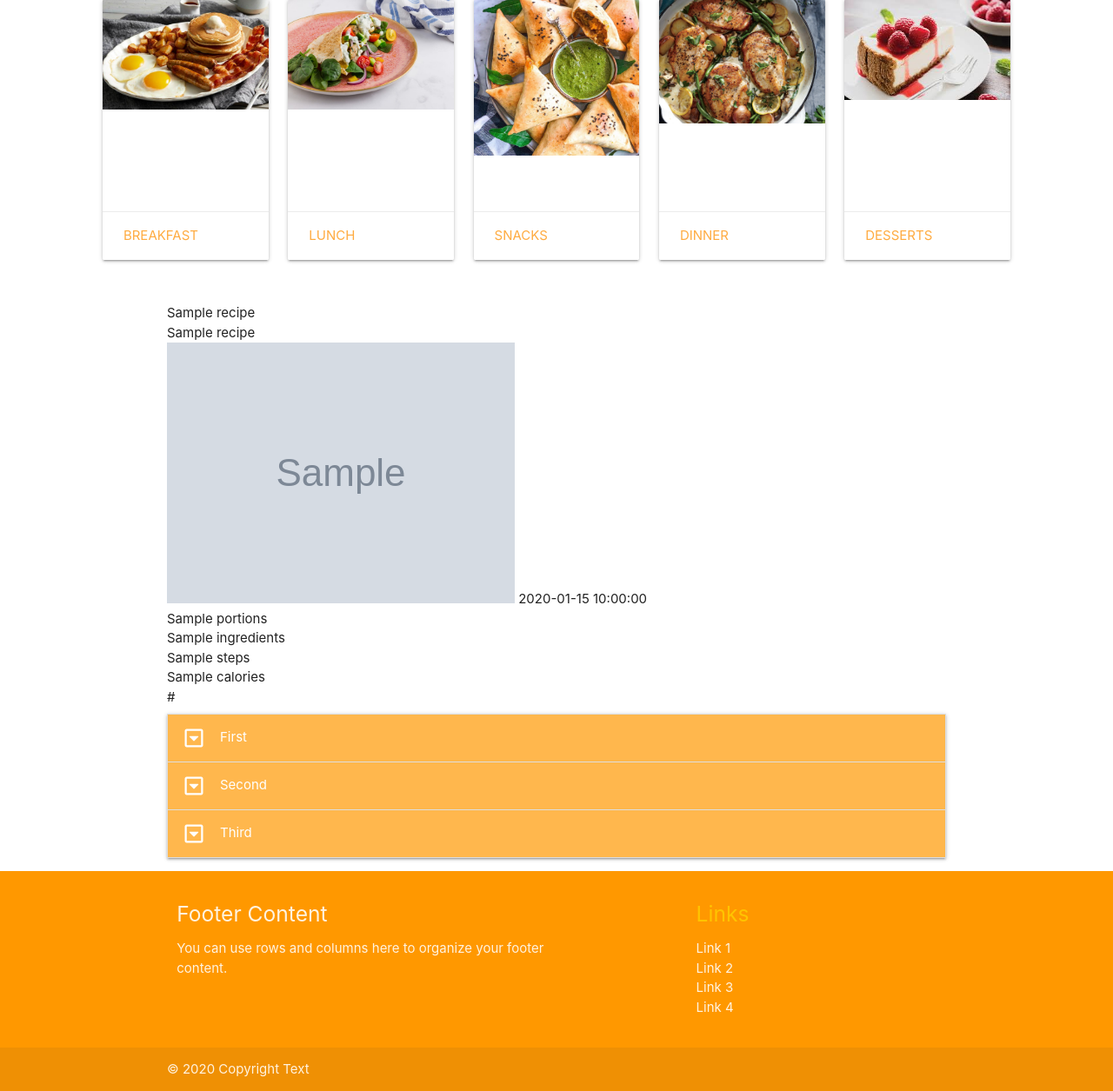
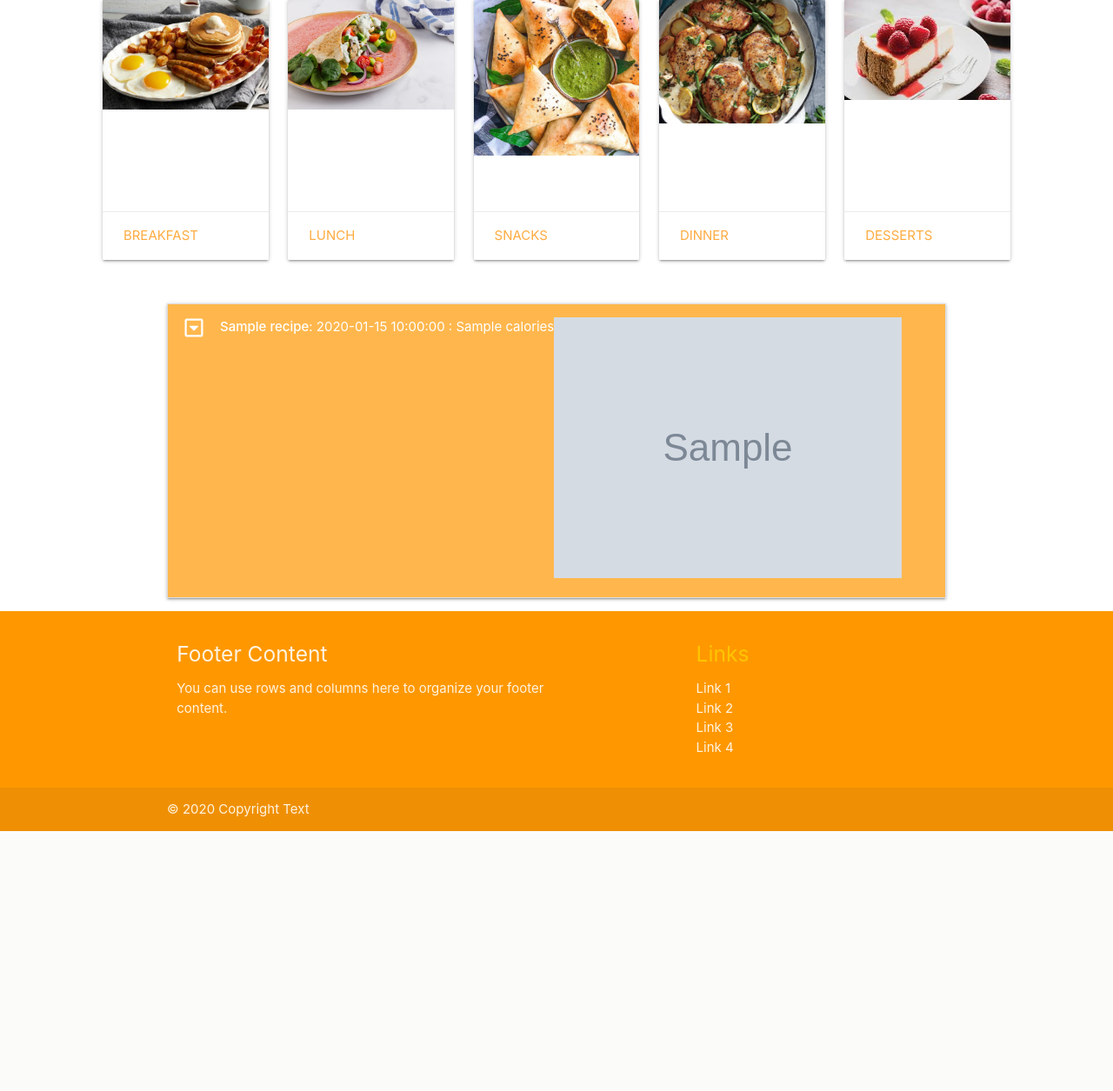
Before and after one commit to grisselfaura/Milestone-Third-Project-Data-Centric-Dev, a Flask app: page / in a window 1280 px wide. Shown: the part 405-1660 px from the top of the page at 87% size. After the commit the page ends 1361 px from the top, so only its background shows below. Run offline with Flask 2, Linux system fonts and the light colour scheme; grey boxes marked "Sample" are stand-in pictures; a database or web service that is not in the repository returns one stand-in record (values such as "Sample title"); some libraries are stand-ins or nearby versions.

Commit message:
Bind data from db to Accordion

```diff
--- a/app.py
+++ b/app.py
@@ -21,7 +21,7 @@ mongo = PyMongo(app)
 @app.route("/")
 @app.route("/get_recipes")
 def get_recipes():
-    recipes = mongo.db.recipes.find()
+    recipes = list(mongo.db.recipes.find())
     return render_template("recipes.html", recipes=recipes)
 
 
--- a/templates/recipes.html
+++ b/templates/recipes.html
@@ -3,31 +3,23 @@
 
     <h2></h2>
 
-    {% for recipe in recipes %}
-        {{ recipe.name }}<br>
-        {{ recipe.category_name }}<br>
-        <img src= "{{ recipe.image }}">
-        {{ recipe.prep_time }}<br>
-        {{ recipe.portions }}<br>
-        {{ recipe.ingredients }}<br>
-        {{ recipe.steps }}<br>
-        {{ recipe.calories }}<br>
-        {{ recipe.url }}<br>
-    {% endfor %}
-
-<ul class="collapsible">
+    <ul class="collapsible">
+        {% for recipe in recipes %}
         <li>
-        <div class="collapsible-header white-text orange lighten-2 text-shadow"><i class="far fa-caret-square-down"></i>First</div>
-        <div class="collapsible-body"><span>Lorem ipsum dolor sit amet.</span></div>
+            <div class="collapsible-header white-text orange lighten-2 text-shadow">
+                <i class="far fa-caret-square-down"></i>
+                <strong>{{ recipe.name }}</strong> : {{ recipe.prep_time }} : {{ recipe.calories }}
+                <span><img src= "{{ recipe.image }}"></span>
+            </div>
+            <div class="collapsible-body">
+                <strong>{{ recipe.category_name }}</strong>
+                <p> {{ recipe.portions }}</p>
+                <p>{{ recipe.ingredients }}</p>
+                <p>{{ recipe.steps }}</p>
+                <p>{{ recipe.url }}</p>
+            </div>
         </li>
-        <li>
-        <div class="collapsible-header white-text orange lighten-2 text-shadow"><i class="far fa-caret-square-down"></i>Second</div>
-        <div class="collapsible-body"><span>Lorem ipsum dolor sit amet.</span></div>
-        </li>
-        <li>
-        <div class="collapsible-header white-text orange lighten-2 text-shadow"><i class="far fa-caret-square-down"></i>Third</div>
-        <div class="collapsible-body"><span>Lorem ipsum dolor sit amet.</span></div>
-        </li>
+        {% endfor %}
     </ul>
 
 {% endblock %}
```
